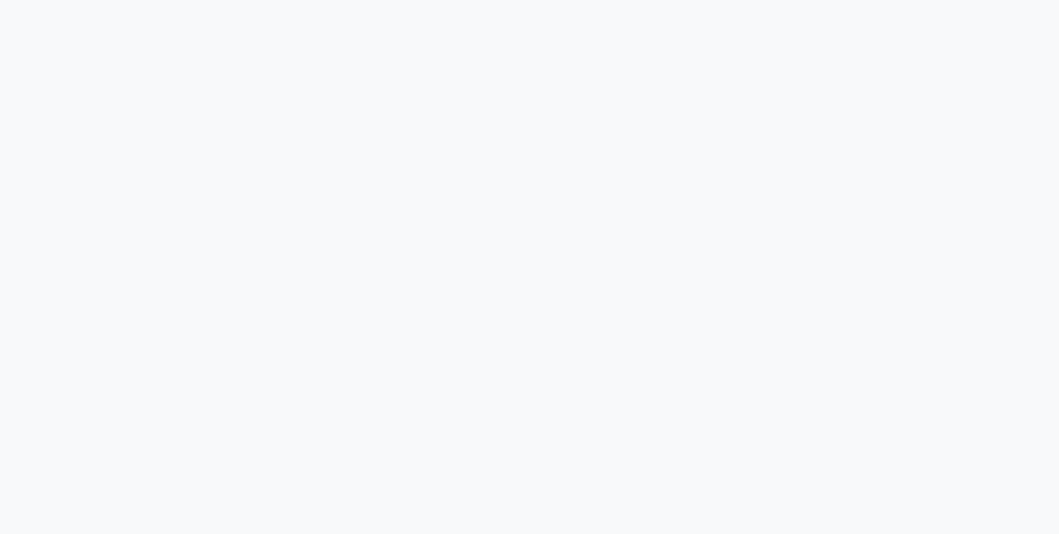
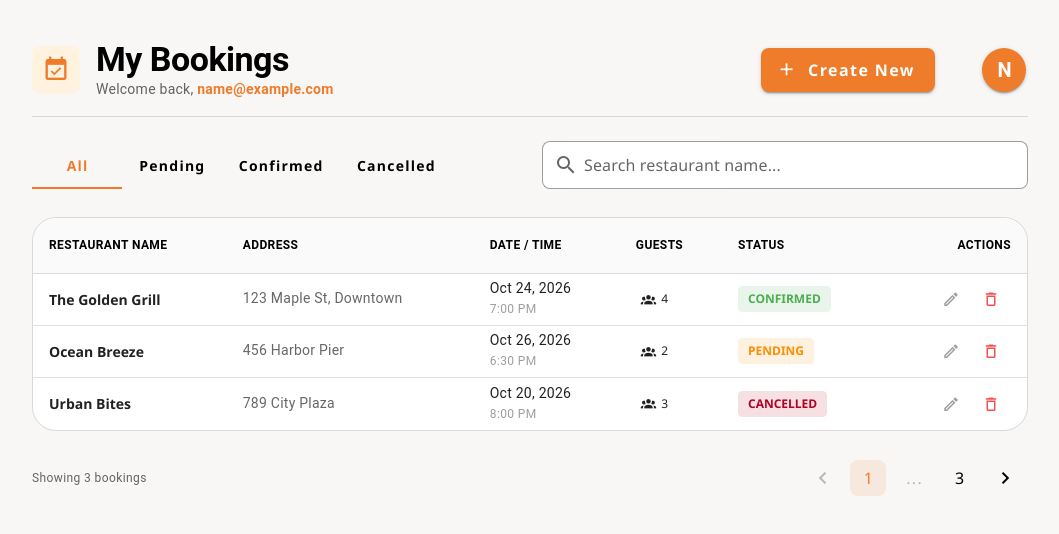
Before and after one commit to 2TT2Thinh/restaurant-booking, a Vue app in the folder frontend/: page /dashboard in a window 1280 px wide. Before the commit this address had no page. Shown: the top 534 px of the page, without its empty margins (110-1169 px from the left). Built offline with nearby package versions, Linux system fonts and the light colour scheme; sample sign-in values are in the browser's storage.

Commit message:
update new page is dashboardView.vue with url: src/views/booking

```diff
--- a/frontend/src/router/index.js
+++ b/frontend/src/router/index.js
@@ -18,6 +18,11 @@ const router = createRouter({
       path: '/register',
       name: 'register',
       component: () => import('../views/auth/RegisterView.vue')
+    },
+    {
+      path: '/dashboard',
+      name: 'dashboard',
+      component: () => import('../views/booking/DashboardView.vue')
     }
   ]
 })
--- a/frontend/src/services/auth.service.js
+++ b/frontend/src/services/auth.service.js
@@ -12,6 +12,8 @@ export const authService = {
     // Nếu đăng nhập thành công, lưu Token vào LocalStorage
     if (response.data.access_token) {
       localStorage.setItem('user_token', response.data.access_token);
+      // LƯU THÊM DÒNG NÀY ĐỂ TRANG DASHBOARD LẤY ĐƯỢC
+      localStorage.setItem('user_email', email);
     }
     return response.data;
   },
--- a/frontend/src/views/auth/LoginView.vue
+++ b/frontend/src/views/auth/LoginView.vue
@@ -137,8 +137,8 @@ const errorMessage = ref('');
 const handleLogin = async () => {
   try {
     await authService.login(email.value, password.value);
-    // Đăng nhập xong thì chuyển hướng về trang chủ
-    router.push('/');
+    // Đăng nhập xong thì chuyển hướng về trang dashboard
+    router.push('/dashboard');
   } catch (error) {
     errorMessage.value = "Sai email hoặc mật khẩu rồi bạn ơi!";
     console.error(error);
--- /dev/null
+++ b/frontend/src/views/booking/DashboardView.vue
@@ -0,0 +1,221 @@
+<template>
+  <v-container fluid class="bg-background-light min-h-screen pa-6 pa-md-10">
+    <v-row justify="center">
+      <v-col cols="12" lg="10" xl="8">
+        <header class="d-flex align-center justify-space-between mb-6 pb-4 border-b">
+  <div class="d-flex align-center gap-4">
+    <v-sheet
+      width="48"
+      height="48"
+      color="orange-lighten-5"
+      rounded="lg"
+      class="d-flex align-center justify-center"
+    >
+      <v-icon color="primary" size="28">mdi-calendar-check</v-icon>
+    </v-sheet>
+    <div>
+      <h1 class="text-h4 font-weight-bold tracking-tight">My Bookings</h1>
+      <p class="text-body-2 text-medium-emphasis">
+        Welcome back, <span class="font-weight-bold text-primary">{{ userEmail }}</span>
+      </p>
+    </div>
+  </div>
+
+  <div class="d-flex align-center gap-3">
+    <v-btn
+      color="primary"
+      prepend-icon="mdi-plus"
+      size="large"
+      rounded="lg"
+      class="text-none font-weight-bold d-none d-sm-flex"
+      style="margin-right: 45px;"
+    >
+      Create New
+    </v-btn>
+
+    <v-btn color="primary" icon="mdi-plus" size="small" class="d-flex d-sm-none" rounded="lg"></v-btn>
+
+    <v-menu min-width="220px" rounded="xl" transition="slide-y-transition">
+      <template v-slot:activator="{ props }">
+        <v-btn icon v-bind="props" variant="text">
+          <v-avatar color="primary" size="44" class="elevation-2">
+            <span class="text-white text-h6 font-weight-bold">
+              {{ userEmail ? userEmail.charAt(0).toUpperCase() : 'U' }}
+            </span>
+          </v-avatar>
+        </v-btn>
+      </template>
+
+      <v-card class="mt-2">
+        <v-list class="pa-2">
+          <v-list-item
+            prepend-icon="mdi-account-circle-outline"
+            :title="userEmail"
+            subtitle="Logged in"
+            class="mb-2"
+          >
+          </v-list-item>
+
+          <v-divider class="mb-2"></v-divider>
+
+          <v-list-item
+            link
+            prepend-icon="mdi-badge-account-outline"
+            title="My Profile"
+            @click="console.log('Profile clicked')"
+          ></v-list-item>
+
+          <v-list-item
+            link
+            prepend-icon="mdi-logout"
+            title="Logout"
+            color="error"
+            @click="handleLogout"
+          ></v-list-item>
+        </v-list>
+      </v-card>
+    </v-menu>
+  </div>
+</header>
+
+        <v-row class="mb-4 align-center">
+          <v-col cols="12" md="6">
+            <v-tabs v-model="activeTab" color="primary" align-tabs="start">
+              <v-tab value="all" class="text-none font-weight-bold">All</v-tab>
+              <v-tab value="pending" class="text-none font-weight-bold">Pending</v-tab>
+              <v-tab value="confirmed" class="text-none font-weight-bold">Confirmed</v-tab>
+              <v-tab value="cancelled" class="text-none font-weight-bold">Cancelled</v-tab>
+            </v-tabs>
+          </v-col>
+          <v-col cols="12" md="6">
+            <v-text-field
+              v-model="search"
+              prepend-inner-icon="mdi-magnify"
+              label="Search restaurant name..."
+              variant="outlined"
+              density="comfortable"
+              rounded="lg"
+              hide-details
+              bg-color="white"
+            ></v-text-field>
+          </v-col>
+        </v-row>
+
+        <v-card variant="outlined" rounded="xl" class="border-thin overflow-hidden">
+          <v-table>
+            <thead class="bg-grey-lighten-5">
+              <tr>
+                <th class="text-uppercase text-caption font-weight-bold">Restaurant Name</th>
+                <th class="text-uppercase text-caption font-weight-bold">Address</th>
+                <th class="text-uppercase text-caption font-weight-bold">Date / Time</th>
+                <th class="text-uppercase text-caption font-weight-bold">Guests</th>
+                <th class="text-uppercase text-caption font-weight-bold">Status</th>
+                <th class="text-uppercase text-caption font-weight-bold text-right">Actions</th>
+              </tr>
+            </thead>
+            <tbody>
+              <tr v-for="booking in bookings" :key="booking.id">
+                <td class="font-weight-bold">{{ booking.name }}</td>
+                <td class="text-body-2 text-medium-emphasis">{{ booking.address }}</td>
+                <td>
+                  <div class="text-body-2">{{ booking.date }}</div>
+                  <div class="text-caption text-grey">{{ booking.time }}</div>
+                </td>
+                <td>
+                  <v-chip size="small" variant="text" prepend-icon="mdi-account-group">
+                    {{ booking.guests }}
+                  </v-chip>
+                </td>
+                <td>
+                  <v-chip
+                    :color="getStatusColor(booking.status)"
+                    size="small"
+                    class="font-weight-bold text-uppercase"
+                    label
+                  >
+                    {{ booking.status }}
+                  </v-chip>
+                </td>
+                <td class="text-right">
+                  <v-btn icon="mdi-pencil-outline" variant="text" size="small" color="grey"></v-btn>
+                  <v-btn icon="mdi-delete-outline" variant="text" size="small" color="red-lighten-1"></v-btn>
+                </td>
+              </tr>
+            </tbody>
+          </v-table>
+        </v-card>
+
+        <div class="d-flex justify-space-between align-center mt-6">
+          <p class="text-caption text-medium-emphasis">Showing {{ bookings.length }} bookings</p>
+          <v-pagination v-model="page" :length="3" density="comfortable" rounded="lg" active-color="primary"></v-pagination>
+        </div>
+      </v-col>
+    </v-row>
+  </v-container>
+</template>
+
+<script setup>
+import { ref, onMounted } from 'vue';
+import { useRouter } from 'vue-router';
+
+const router = useRouter();
+const userEmail = ref('');
+const activeTab = ref('all');
+const search = ref('');
+const page = ref(1);
+
+// Dữ liệu mẫu (sau này sẽ gọi API lấy từ Backend)
+const bookings = ref([
+  { id: 1, name: 'The Golden Grill', address: '123 Maple St, Downtown', date: 'Oct 24, 2026', time: '7:00 PM', guests: 4, status: 'confirmed' },
+  { id: 2, name: 'Ocean Breeze', address: '456 Harbor Pier', date: 'Oct 26, 2026', time: '6:30 PM', guests: 2, status: 'pending' },
+  { id: 3, name: 'Urban Bites', address: '789 City Plaza', date: 'Oct 20, 2026', time: '8:00 PM', guests: 3, status: 'cancelled' }
+]);
+
+const getStatusColor = (status) => {
+  switch (status) {
+    case 'confirmed': return 'success';
+    case 'pending': return 'warning';
+    case 'cancelled': return 'error';
+    default: return 'grey';
+  }
+};
+
+onMounted(() => {
+  // LẤY DỮ LIỆU ĐĂNG NHẬP TỪ LOCAL STORAGE
+  const token = localStorage.getItem('user_token');
+
+  if (!token) {
+    // Nếu chưa đăng nhập, đá về trang login ngay
+    router.push('/login');
+    return;
+  }
+
+  // Tạm thời lấy email từ một cái key khác hoặc giải mã JWT
+  // Nếu bạn có lưu thông tin user khi login, hãy lấy nó ra ở đây
+  userEmail.value = localStorage.getItem('user_email') || 'User';
+});
+const handleLogout = () => {
+  // 1. Xóa sạch kho lưu trữ
+  localStorage.removeItem('user_token');
+  localStorage.removeItem('user_email');
+
+  // 2. Thông báo (tùy chọn)
+  alert("Bạn đã đăng xuất thành công!");
+
+  // 3. Chuyển hướng về trang Login
+  router.push('/login');
+};
+
+const goToProfile = () => {
+  // Sau này bạn làm trang Profile thì điền vào đây
+  console.log("Đi tới trang cá nhân");
+};
+</script>
+
+<style scoped>
+.bg-background-light {
+  background-color: #f8f7f6 !important;
+}
+.gap-4 { gap: 16px; }
+.tracking-tight { letter-spacing: -0.015em !important; }
+</style>
```
